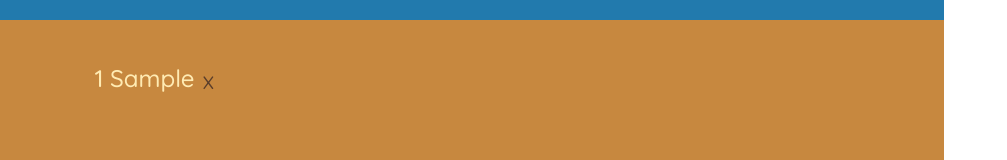
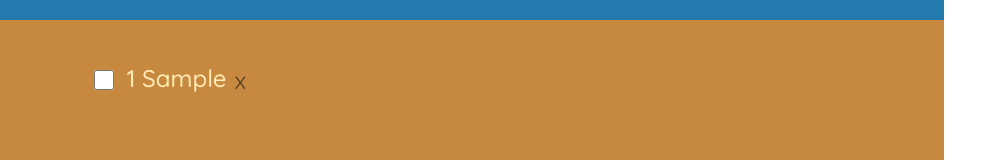
Before and after one commit to anaktas24/travel-list, a React (Vite) app in the folder travel-list/: page / in a window 1280 px wide. Both pictures are taken after typing "Sample" into the empty fields and a click on the button "ADD". Shown: the part 229-389 px from the top of the page, without its empty margins (0-1007 px from the left). Built offline with nearby package versions, Linux system fonts and the light colour scheme.

Commit message:
onToggleItems

```diff
--- a/travel-list/src/App.jsx
+++ b/travel-list/src/App.jsx
@@ -3,7 +3,6 @@
 
 
 
-const initialItems = [{ id:1, description: "Pass", quantity:2, packed: false}]
 
 function App() {
 
@@ -18,12 +17,20 @@
     setItems((items)=> items.filter((item=>item.id!==id)))
   }
 
+  function handleToggleItem(id) {
+    setItems((items) =>
+      items.map((item) =>
+        item.id === id ? { ...item, packed: !item.packed } : item
+      )
+    );
+  }
+
 
   return (
     <div className='app'>
       <Logo/>
       <Form onAddItems={handleAddItems}/>
-      <List items={items} onDeleteItem={handleDeleteItem}/>
+      <List items={items} onDeleteItem={handleDeleteItem} onToggleItem={handleToggleItem}/>
       <Stats/>
     </div>
   )
@@ -75,21 +82,22 @@
     </form>
   );
 }
-function List({items, onDeleteItem}){
+function List({items, onDeleteItem, onToggleItem}){
   return (
     <div className='list'>
       <ul>
         {items.map((item) => (
-          <Item item={item} onDeleteItem={onDeleteItem} key={item.id} />
+          <Item item={item} onDeleteItem={onDeleteItem} onToggleItem={onToggleItem} key={item.id} />
         ))}
       </ul>
     </div>
   )
 }
 
-function Item({item, onDeleteItem}){
+function Item({item, onDeleteItem, onToggleItem}){
   return(
     <li>
+      <input type="checkbox" value={item.packed} onChange={()=>onToggleItem(item.id)}/>
       <span style={item.packed ? { textDecoration:"line-trough"} : {}}>
         {item.quantity} {item.description}
         <button onClick={()=> onDeleteItem(item.id)}>X</button>
```
